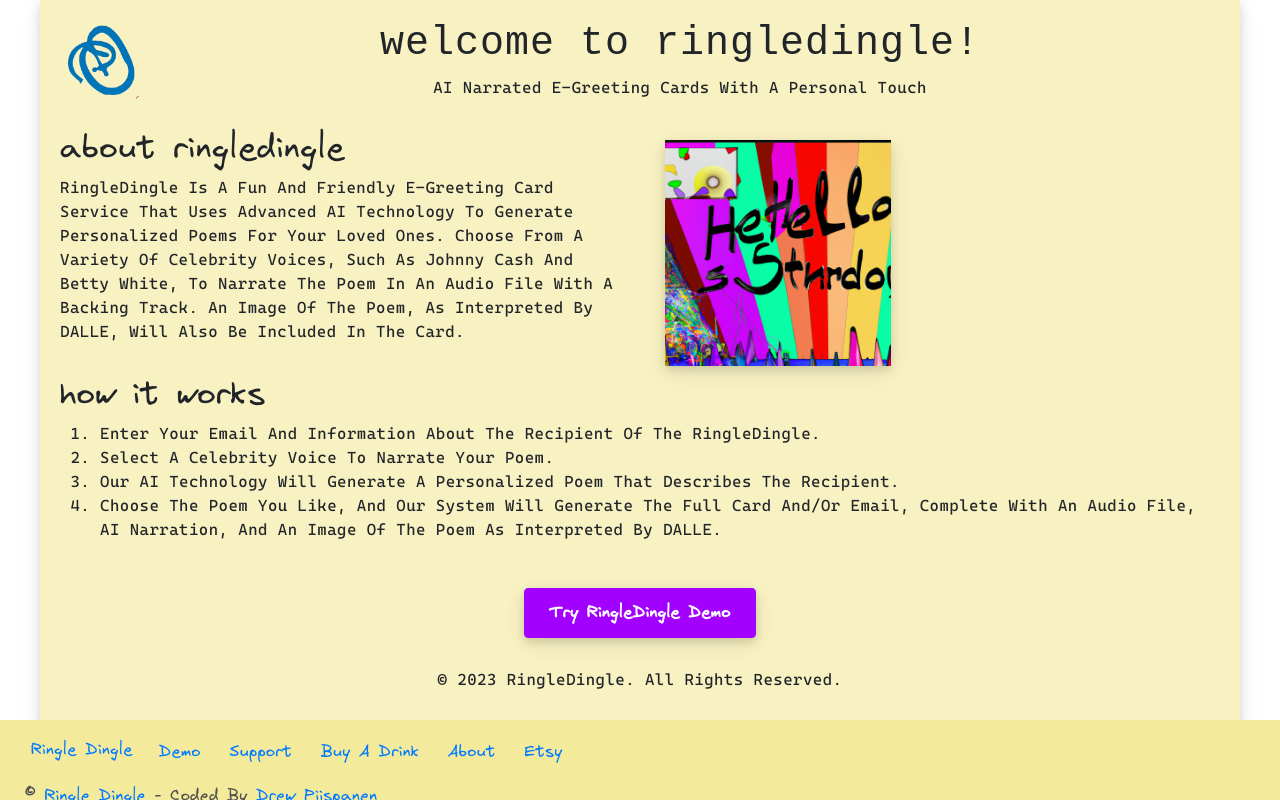
After one commit to JustAIGithub/ringledingle, a Flask app: page /home in a window 1280 px wide. The commit adds this page. Run offline with Flask 2, Linux system fonts and the light colour scheme; a user stored in the database is signed in; parts of the project's set-up code (start-up, migrations or seed data) failed here and were passed over; some libraries are stand-ins or nearby versions.

Commit message:
Homepage

```diff
--- a/apps/authentication/routes.py
+++ b/apps/authentication/routes.py
@@ -20,7 +20,7 @@ from apps.authentication.util import verify_pass
 
 @blueprint.route('/')
 def route_default():
-    return redirect(url_for('home_blueprint.demo'))
+    return redirect(url_for('home_blueprint.home'))
 
 
 # Login & Registration
--- a/apps/home/routes.py
+++ b/apps/home/routes.py
@@ -29,15 +29,18 @@ import requests
 import json
 
 
-@blueprint.route('/index')
+@blueprint.route('/')
 def index():
-    return render_template('home/index.html', segment='index')
+    return render_template('home/home.html', segment='index')
 
 
 @blueprint.route('/demo')
 def demo():
-    return render_template('home/index.html', segment='index')
+    return render_template('home/index.html', segment='demo')
 
+@blueprint.route('/home')
+def home():
+    return render_template('home/home.html', segment='home')
 
 @blueprint.route('/music')
 def music():
--- a/apps/static/music-style.css
+++ b/apps/static/music-style.css
@@ -440,7 +440,7 @@ margin:auto;
 
 }
 
-footer{z-index: 100000; opacity:1; position:fixed; width:100vw; height:10vh; background-color:rgba(243, 234, 155, 1);}
+footer{z-index: 100000; opacity:1; position:fixed; width:100vw; height:10vh; background-color:rgba(243, 234, 155, 1);  text-decoration: none;}
 
 
 
--- a/apps/static/rdstyle.css
+++ b/apps/static/rdstyle.css
@@ -554,7 +554,9 @@ footer{
   position:relative;
   bottom:0;
   z-index: 100;
-  opacity:1
+  opacity:1;
+  text-decoration: none;
+
 }
 
 footer div{
@@ -564,9 +566,12 @@ footer div{
 footer *:hover{
   text-decoration: none;
   color:var(--secondary-color);
+  /* transform */
+  transition: transform 0.5s ease-in-out;
 }
 footer * {
   list-style-type: none;
+  text-decoration: none;
   color:var(--black-font);
   font-family: "Virgil";
 }
--- /dev/null
+++ b/apps/templates/home/home.html
@@ -0,0 +1,115 @@
+{% extends "layouts/base.html" %}
+
+{% block title %} Home {% endblock %}
+{% block content %}
+
+
+<head>
+    <meta charset="UTF-8">
+    <meta name="viewport" content="width=device-width, initial-scale=1.0">
+    <title>RingleDingle - AI Narrated E-Greeting Cards</title>
+    <link rel="stylesheet" href="https://maxcdn.bootstrapcdn.com/bootstrap/4.5.2/css/bootstrap.min.css">
+    <style>
+        .container {
+            max-width: 1200px;
+            margin: 0 auto;
+            padding: 20px;
+            background-color: rgba(243, 234, 155, 0.61);
+            box-shadow: 0 4px 8px rgba(0, 0, 0, 0.1), 0 6px 20px rgba(0, 0, 0, 0.1);
+
+        }
+    .header {
+        text-align: center;
+        margin-bottom: 30px;
+    }
+    .celebrity-image {
+        max-width: 40%;
+        height: auto;
+        margin: 10px;
+        box-shadow: 0 4px 8px rgba(0, 0, 0, 0.1), 0 6px 20px rgba(0, 0, 0, 0.1);
+
+      }
+
+    .content-box {
+        background-color: rgba(243, 234, 155, 0.61);
+        padding: 20px;
+        margin: 10px 0;
+        border-radius: 4px;
+        box-shadow: 0 4px 8px rgba(0, 0, 0, 0.1), 0 6px 20px rgba(0, 0, 0, 0.1);
+    }
+    h1{
+      font-family: 'Courier New', Courier, monospace;
+    }
+    .call-to-action {
+    margin: 30px 0;
+}
+
+.btn-primary {
+    background-color: #a200ff;
+    border-color: #a200ff;
+    color: #ffffff;
+    font-weight: bold;
+    font-family: "Virgil";
+    padding: 12px 24px;
+    text-decoration: none;
+    border-radius: 4px;
+    transition: background-color 0.3s, border-color 0.3s;
+    box-shadow: 0 4px 8px rgba(0, 0, 0, 0.1), 0 6px 20px rgba(0, 0, 0, 0.1);
+}
+
+.btn-primary:hover,
+.btn-primary:focus {
+    background-color: #0056b3;
+    border-color: #0056b3;
+    text-decoration: none;
+}
+
+
+
+
+
+    @media screen and (max-width: 768px) {
+        .celebrity-image {
+            margin-bottom: 20px;
+        }
+    }
+  </style>
+  </head>
+  <body>
+    <div class="container">
+        <div class="header">
+          <img src="static/media/ringledingle_logo.png" alt="" style="max-height: 10vh; float:left; ">
+            <h1>Welcome to RingleDingle!</h1>
+            <p>AI Narrated E-Greeting Cards with a Personal Touch</p>
+        </div>
+    <div class="row">
+        <div class="col-md-6">
+            <h2>About RingleDingle</h2>
+            <p>RingleDingle is a fun and friendly e-greeting card service that uses advanced AI technology to generate personalized poems for your loved ones. Choose from a variety of celebrity voices, such as Johnny Cash and Betty White, to narrate the poem in an audio file with a backing track. An image of the poem, as interpreted by DALLE, will also be included in the card.</p>
+        </div>
+        <div class="col-md-6">
+            <img src="/static/media/image.png" alt="RingleDingle Sample Card" class="celebrity-image">
+        </div>
+    </div>
+
+    <div class="row">
+        <div class="col-md-12">
+            <h2>How it Works</h2>
+            <ol>
+                <li>Enter your email and information about the recipient of the RingleDingle.</li>
+                <li>Select a celebrity voice to narrate your poem.</li>
+                <li>Our AI technology will generate a personalized poem that describes the recipient.</li>
+                <li>Choose the poem you like, and our system will generate the full card and/or email, complete with an audio file, AI narration, and an image of the poem as interpreted by DALLE.</li>
+            </ol>
+        </div>
+        <div class="col-md-12">        <div class="call-to-action text-center">
+          <a href="/demo" class="btn btn-primary" role="button">Try RingleDingle Demo</a>
+      </div></div>
+    </div>
+
+    <div class="footer text-center">
+        <p>&copy; 2023 RingleDingle. All rights reserved.</p>
+    </div>
+</div>
+
+{% endblock content %}
--- a/apps/templates/home/music.html
+++ b/apps/templates/home/music.html
@@ -3,7 +3,6 @@
 {% block title %} Music {% endblock %}
 
 {% block content %}
-<link rel="stylesheet" href="{{ url_for('static', filename='music-style.css') }}">
 <!-- <link href="https://cdn.jsdelivr.net/npm/tailwindcss@2.2.16/dist/tailwind.min.css" rel="stylesheet"> -->
 <style>
 
--- a/apps/templates/includes/footer.html
+++ b/apps/templates/includes/footer.html
@@ -6,8 +6,8 @@
         <div class="container-fluid">
           <ul class="nav">
             <li class="nav-item">
-              <a target="_blank" rel="noopener noreferrer"
-                 href="" class="nav-link">
+              <a rel="noopener noreferrer"
+                 href="/" class="nav-link">
                 Ringle Dingle
               </a>
             </li>
--- a/apps/templates/layouts/base.html
+++ b/apps/templates/layouts/base.html
@@ -29,6 +29,8 @@
 
   <!-- <link rel="stylesheet" href="{{ url_for('static', filename='output.css') }}"> -->
   <link rel="stylesheet" href="{{ url_for('static', filename='rdstyle.css') }}">
+  <link rel="stylesheet" href="{{ url_for('static', filename='music-style.css') }}">
+
 
   <link href="https://fonts.googleapis.com/css?family=Poppins:200,300,400,600,700,800" rel="stylesheet" />
    <link href="https://use.fontawesome.com/releases/v5.0.6/css/all.css" rel="stylesheet">
--- a/run.py
+++ b/run.py
@@ -46,4 +46,4 @@ if __name__ == "__main__":
         # app.run()
         # FOR RUNNING ON LOCAL
         print("Running on Local")
-        app.run(debug=False, port=int(os.getenv("PORT", default=5000)))
+        app.run(debug=True, port=int(os.getenv("PORT", default=5000)))
```
Also changed, not shown: apps/templates/home/notes.html (deleted, +0 -59 lines).
